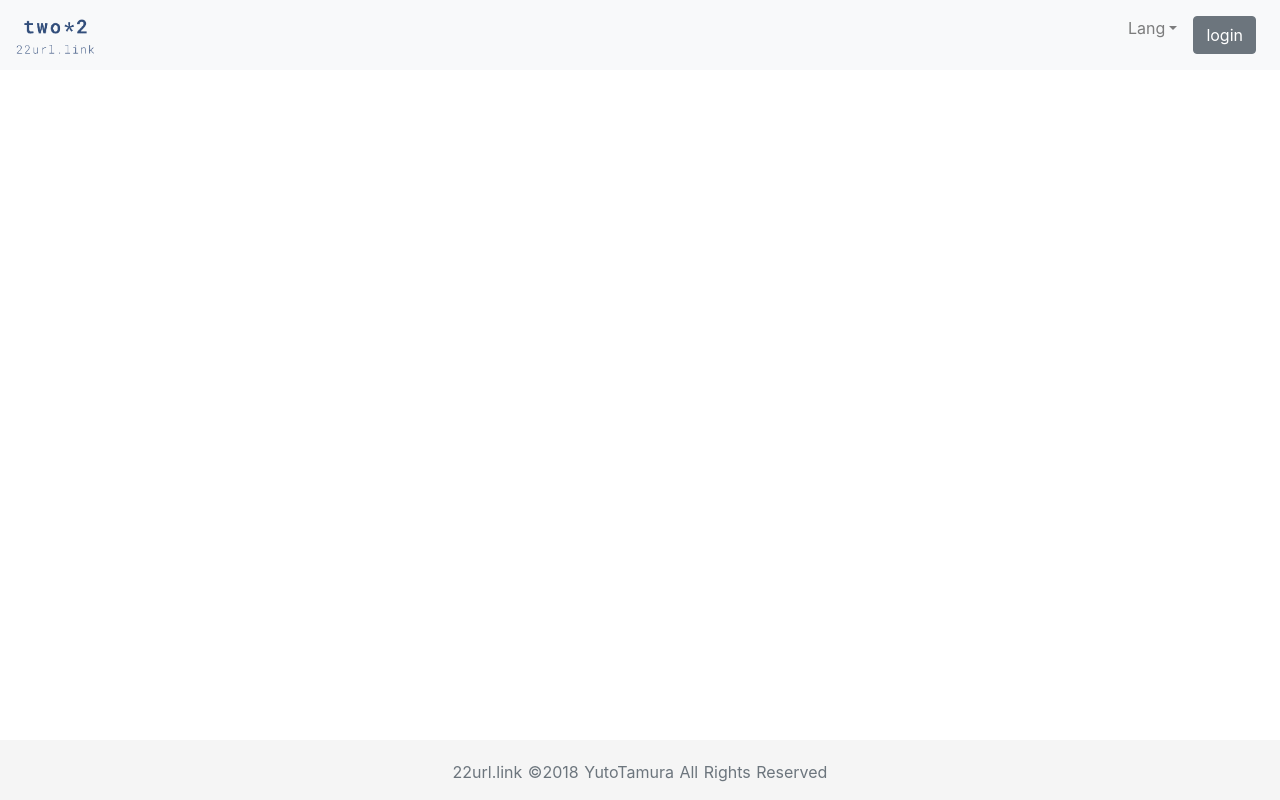
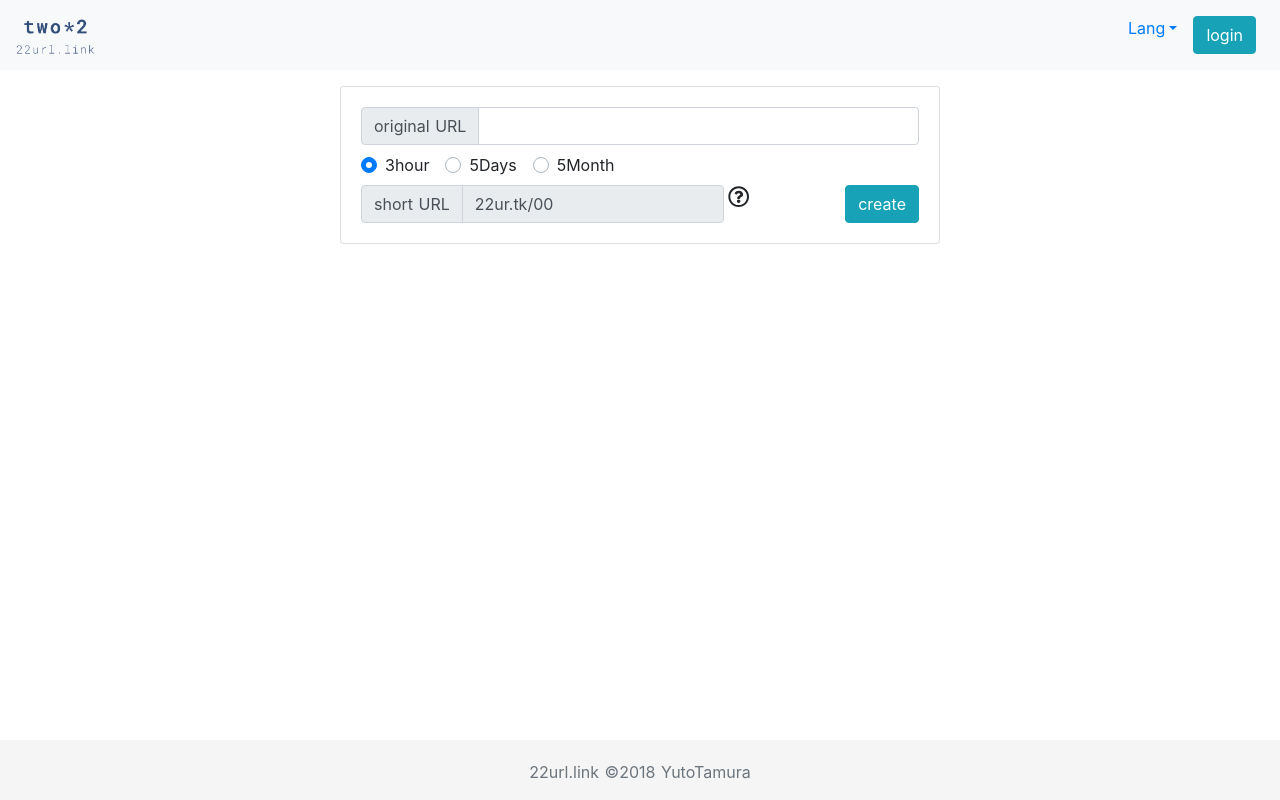
Before and after one commit to TYuto/to2_pw, a Nuxt app in the folder 22urlfront/: page / in a window 1280 px wide. Built offline with nearby package versions, Linux system fonts and the light colour scheme.

Commit message:
[add] url短縮フォーム作成

```diff
--- /dev/null
+++ b/22urlfront/components/createUrl.vue
@@ -0,0 +1,77 @@
+<template>
+  <b-card
+    style="max-width: 600px"
+    class="mx-auto my-3">
+    <b-input-group prepend="original URL">
+      <b-form-input
+        for="type-url"/>
+    </b-input-group>
+    <b-form-radio-group
+      id="radios2"
+      v-model="selected"
+      class="my-2 float-none"
+      name="radioSubComponent">
+      <b-form-radio value="hour">3hour</b-form-radio>
+      <b-form-radio value="days">5Days</b-form-radio>
+      <b-form-radio value="month">5Month</b-form-radio>
+    </b-form-radio-group>
+    <font-awesome-icon
+      v-b-tooltip.hover
+      :icon="['far', 'question-circle']"
+      size="lg"
+      title="When you log in, url is shortened by one character!"
+      class="mx-auto my-auto px-auto"/>
+    <b-input-group
+      id="shorturl"
+      prepend="short URL"
+      class="float-left mr-1">
+      <b-form-input
+        :value="url"
+        readonly="isLogin"/>
+    </b-input-group>
+    <b-btn
+      variant="info"
+      class="float-right">create</b-btn>
+  </b-card>
+</template>
+<script>
+export default {
+  data(){
+    return {
+      isLogin: true,
+      url: '',
+      selected: 'hour'
+    }
+  },
+  watch: {
+    selected: function(){
+      this.url = '22ur.tk/' + '0'.repeat(this.urllen())
+    }
+  },
+  created: function(){
+    this.url = '22ur.tk/' + '0'.repeat(this.urllen())
+  },
+  methods: {
+    urllen: function(){
+      let len = 0
+      switch(this.selected){
+        case 'hour':
+          len = 2
+          break
+        case 'days':
+          len = 3
+          break
+        case 'month':
+          len = 4
+      }
+      if (!this.isLogin) len++
+      return len
+    }
+  }
+}
+</script>
+<style scoped>
+#shorturl {
+  max-width: 65%;
+}
+</style>
--- a/22urlfront/components/footerComp.vue
+++ b/22urlfront/components/footerComp.vue
@@ -2,7 +2,7 @@
   <div>
     <footer class="footer">
       <div class="container">
-        <p class="text-muted text-center">22url.link &copy;2018 YutoTamura All Rights Reserved</p>
+        <p class="text-muted text-center">22url.link &copy;2018 YutoTamura</p>
       </div>
     </footer>
   </div>
--- a/22urlfront/components/login.vue
+++ b/22urlfront/components/login.vue
@@ -1,6 +1,8 @@
 <template>
   <section>
-    <b-btn v-b-modal.loginModal>login</b-btn>
+    <b-btn
+      v-b-modal.loginModal
+      variant="info">login</b-btn>
     <b-modal
       id="loginModal"
       title="login"
--- a/22urlfront/components/navbarComp.vue
+++ b/22urlfront/components/navbarComp.vue
@@ -1,7 +1,7 @@
 <template>
   <b-navbar
     toggleable="md"
-    type="light"
+    type="info"
     variant="light">
 
     <b-navbar-toggle target="nav_collapse"/>
--- a/22urlfront/package.json
+++ b/22urlfront/package.json
@@ -23,6 +23,7 @@
     "@fortawesome/fontawesome-free-brands": "^5.0.13",
     "@fortawesome/fontawesome-svg-core": "^1.2.8",
     "@fortawesome/free-brands-svg-icons": "^5.5.0",
+    "@fortawesome/free-regular-svg-icons": "^5.5.0",
     "@fortawesome/free-solid-svg-icons": "^5.5.0",
     "@fortawesome/vue-fontawesome": "^0.1.2",
     "@nuxtjs/axios": "^5.0.0",
--- a/22urlfront/pages/index.vue
+++ b/22urlfront/pages/index.vue
@@ -1,6 +1,7 @@
 <template>
   <section>
     <navbarComp />
+    <createUrl />
     <footerComp />
   </section>
 </template>
@@ -8,10 +9,12 @@
 <script>
 import navbarComp from '~/components/navbarComp.vue'
 import footerComp from '~/components/footerComp.vue'
+import createUrl from '~/components/createUrl.vue'
 export default {
   components: {
     navbarComp,
-    footerComp
+    footerComp,
+    createUrl
   }
 }
 </script>
--- a/22urlfront/plugins/font-awesome.js
+++ b/22urlfront/plugins/font-awesome.js
@@ -1,12 +1,12 @@
 import Vue from 'vue'
-import { library } from '@fortawesome/fontawesome-svg-core'
-import {
-    faTwitter,
-    faGoogle,
-    faGithub
-  } from "@fortawesome/free-brands-svg-icons";
 import { FontAwesomeIcon } from '@fortawesome/vue-fontawesome'
 
-library.add(faTwitter, faGoogle, faGithub);
+import { library } from '@fortawesome/fontawesome-svg-core'
+import { fas } from '@fortawesome/free-solid-svg-icons'
+import { far } from '@fortawesome/free-regular-svg-icons'
+import { fab } from '@fortawesome/free-brands-svg-icons'
+
+// Add all icons to the library so you can use it in your page
+library.add(fas, far, fab)
 
 Vue.component('font-awesome-icon', FontAwesomeIcon)
```
Also changed, not shown: 1 other file (tests, documents, lock files or other folders).
